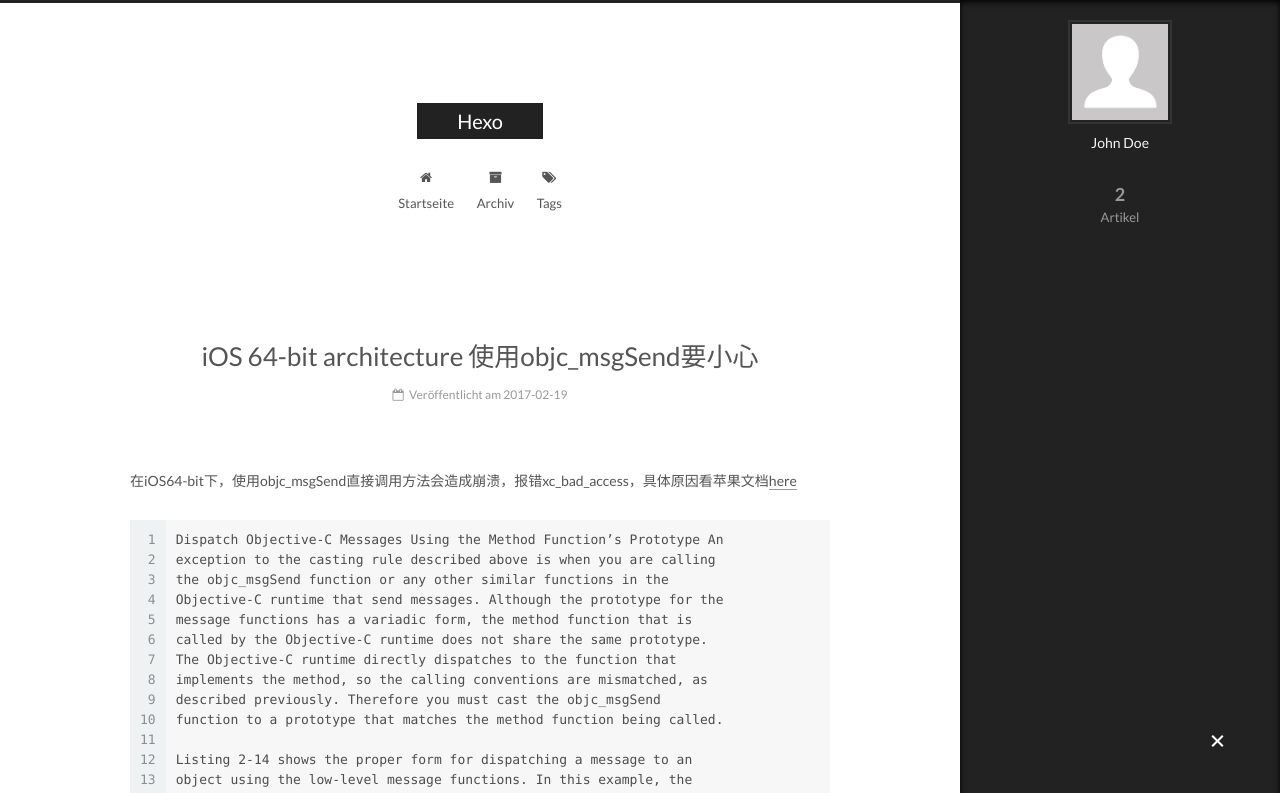
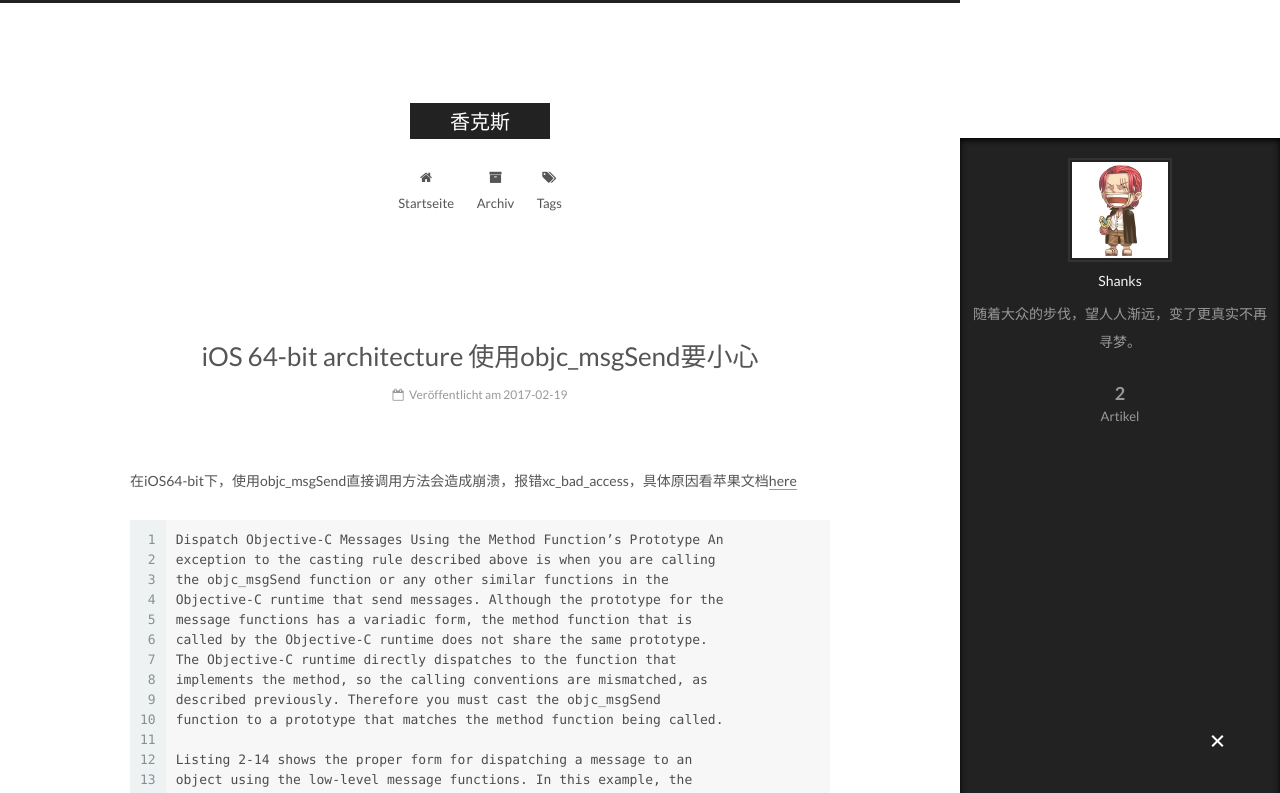
Before and after one commit to shanksGuo/shanksHJKL.github.io, a plain HTML site: page index.html in a window 1280 px wide. Both pictures are taken after a click on the element 1217 px from the left and 742 px from the top of the page. Shown: the top 793 px of the page. Drawn offline with Linux system fonts and the light colour scheme.

Commit message:
Site updated: 2017-02-19 14:09:26

```diff
--- a/2017/02/19/iOS-64-bit-architecture-使用objc-msgSend要小心/index.html
+++ b/2017/02/19/iOS-64-bit-architecture-使用objc-msgSend要小心/index.html
@@ -5,7 +5,7 @@
 
 
 
-<html class="theme-next muse use-motion" lang="">
+<html class="theme-next pisces use-motion" lang="">
 <head>
   <meta charset="UTF-8"/>
 <meta http-equiv="X-UA-Compatible" content="IE=edge" />
@@ -92,7 +92,7 @@
 <meta property="og:type" content="article">
 <meta property="og:title" content="iOS 64-bit architecture 使用objc_msgSend要小心">
 <meta property="og:url" content="http://yoursite.com/2017/02/19/iOS-64-bit-architecture-使用objc-msgSend要小心/index.html">
-<meta property="og:site_name" content="Hexo">
+<meta property="og:site_name" content="香克斯">
 <meta property="og:description" content="在iOS64-bit下，使用objc_msgSend直接调用方法会造成崩溃，报错xc_bad_access，具体原因看苹果文档here
 1234567891011121314151617181920212223242526Dispatch Objective-C Messages Using the Method Function’s Prototype An exception to the c">
 <meta property="og:updated_time" content="2017-02-19T05:46:10.000Z">
@@ -107,7 +107,7 @@
   var NexT = window.NexT || {};
   var CONFIG = {
     root: '/',
-    scheme: 'Muse',
+    scheme: 'Pisces',
     sidebar: {"position":"left","display":"post"},
     fancybox: true,
     motion: true,
@@ -133,7 +133,7 @@
 
 
 
-  <title> iOS 64-bit architecture 使用objc_msgSend要小心 | Hexo </title>
+  <title> iOS 64-bit architecture 使用objc_msgSend要小心 | 香克斯 </title>
 </head>
 
 <body itemscope itemtype="http://schema.org/WebPage" lang="">
@@ -169,7 +169,7 @@
     <div class="custom-logo-site-title">
       <a href="/"  class="brand" rel="start">
         <span class="logo-line-before"><i></i></span>
-        <span class="site-title">Hexo</span>
+        <span class="site-title">香克斯</span>
         <span class="logo-line-after"><i></i></span>
       </a>
     </div>
@@ -255,15 +255,15 @@
   <link itemprop="mainEntityOfPage" href="http://yoursite.com/2017/02/19/iOS-64-bit-architecture-使用objc-msgSend要小心/">
 
   <span style="display:none" itemprop="author" itemscope itemtype="http://schema.org/Person">
-    <meta itemprop="name" content="John Doe">
+    <meta itemprop="name" content="Shanks">
     <meta itemprop="description" content="">
-    <meta itemprop="image" content="/images/avatar.gif">
+    <meta itemprop="image" content="/images/avatar.jpg">
   </span>
 
   <span style="display:none" itemprop="publisher" itemscope itemtype="http://schema.org/Organization">
-    <meta itemprop="name" content="Hexo">
+    <meta itemprop="name" content="香克斯">
     <span style="display:none" itemprop="logo" itemscope itemtype="http://schema.org/ImageObject">
-      <img style="display:none;" itemprop="url image" alt="Hexo" src="">
+      <img style="display:none;" itemprop="url image" alt="香克斯" src="">
     </span>
   </span>
 
@@ -419,11 +419,11 @@
       <section class="site-overview sidebar-panel sidebar-panel-active">
         <div class="site-author motion-element" itemprop="author" itemscope itemtype="http://schema.org/Person">
           <img class="site-author-image" itemprop="image"
-               src="/images/avatar.gif"
-               alt="John Doe" />
-          <p class="site-author-name" itemprop="name">John Doe</p>
+               src="/images/avatar.jpg"
+               alt="Shanks" />
+          <p class="site-author-name" itemprop="name">Shanks</p>
 
-              <p class="site-description motion-element" itemprop="description"></p>
+              <p class="site-description motion-element" itemprop="description">随着大众的步伐，望人人渐远，变了更真实不再寻梦。</p>
 
         </div>
         <nav class="site-state motion-element">
@@ -479,7 +479,7 @@
   <span class="with-love">
     <i class="fa fa-heart"></i>
   </span>
-  <span class="author" itemprop="copyrightHolder">John Doe</span>
+  <span class="author" itemprop="copyrightHolder">Shanks</span>
 </div>
 
 
@@ -490,7 +490,7 @@
 <div class="theme-info">
   Theme -
   <a class="theme-link" href="https://github.com/iissnan/hexo-theme-next">
-    NexT.Muse
+    NexT.Pisces
   </a>
 </div>
 
@@ -559,6 +559,13 @@
 
 
 
+  <script type="text/javascript" src="/js/src/affix.js?v=5.1.0"></script>
+
+  <script type="text/javascript" src="/js/src/schemes/pisces.js?v=5.1.0"></script>
+
+
+
+
   <script type="text/javascript" src="/js/src/scrollspy.js?v=5.1.0"></script>
 <script type="text/javascript" src="/js/src/post-details.js?v=5.1.0"></script>
 
--- a/index.html
+++ b/index.html
@@ -5,7 +5,7 @@
 
 
 
-<html class="theme-next muse use-motion" lang="">
+<html class="theme-next pisces use-motion" lang="">
 <head>
   <meta charset="UTF-8"/>
 <meta http-equiv="X-UA-Compatible" content="IE=edge" />
@@ -87,12 +87,15 @@
 
 
 
+<meta name="description" content="随着大众的步伐，望人人渐远，变了更真实不再寻梦。">
 <meta property="og:type" content="website">
-<meta property="og:title" content="Hexo">
+<meta property="og:title" content="香克斯">
 <meta property="og:url" content="http://yoursite.com/index.html">
-<meta property="og:site_name" content="Hexo">
+<meta property="og:site_name" content="香克斯">
+<meta property="og:description" content="随着大众的步伐，望人人渐远，变了更真实不再寻梦。">
 <meta name="twitter:card" content="summary">
-<meta name="twitter:title" content="Hexo">
+<meta name="twitter:title" content="香克斯">
+<meta name="twitter:description" content="随着大众的步伐，望人人渐远，变了更真实不再寻梦。">
 
 
 
@@ -100,7 +103,7 @@
   var NexT = window.NexT || {};
   var CONFIG = {
     root: '/',
-    scheme: 'Muse',
+    scheme: 'Pisces',
     sidebar: {"position":"left","display":"post"},
     fancybox: true,
     motion: true,
@@ -126,7 +129,7 @@
 
 
 
-  <title> Hexo </title>
+  <title> 香克斯 </title>
 </head>
 
 <body itemscope itemtype="http://schema.org/WebPage" lang="">
@@ -164,7 +167,7 @@
     <div class="custom-logo-site-title">
       <a href="/"  class="brand" rel="start">
         <span class="logo-line-before"><i></i></span>
-        <span class="site-title">Hexo</span>
+        <span class="site-title">香克斯</span>
         <span class="logo-line-after"><i></i></span>
       </a>
     </div>
@@ -250,15 +253,15 @@
   <link itemprop="mainEntityOfPage" href="http://yoursite.com/2017/02/19/iOS-64-bit-architecture-使用objc-msgSend要小心/">
 
   <span style="display:none" itemprop="author" itemscope itemtype="http://schema.org/Person">
-    <meta itemprop="name" content="John Doe">
+    <meta itemprop="name" content="Shanks">
     <meta itemprop="description" content="">
-    <meta itemprop="image" content="/images/avatar.gif">
+    <meta itemprop="image" content="/images/avatar.jpg">
   </span>
 
   <span style="display:none" itemprop="publisher" itemscope itemtype="http://schema.org/Organization">
-    <meta itemprop="name" content="Hexo">
+    <meta itemprop="name" content="香克斯">
     <span style="display:none" itemprop="logo" itemscope itemtype="http://schema.org/ImageObject">
-      <img style="display:none;" itemprop="url image" alt="Hexo" src="">
+      <img style="display:none;" itemprop="url image" alt="香克斯" src="">
     </span>
   </span>
 
@@ -373,15 +376,15 @@
   <link itemprop="mainEntityOfPage" href="http://yoursite.com/2017/02/19/初来乍到/">
 
   <span style="display:none" itemprop="author" itemscope itemtype="http://schema.org/Person">
-    <meta itemprop="name" content="John Doe">
+    <meta itemprop="name" content="Shanks">
     <meta itemprop="description" content="">
-    <meta itemprop="image" content="/images/avatar.gif">
+    <meta itemprop="image" content="/images/avatar.jpg">
   </span>
 
   <span style="display:none" itemprop="publisher" itemscope itemtype="http://schema.org/Organization">
-    <meta itemprop="name" content="Hexo">
+    <meta itemprop="name" content="香克斯">
     <span style="display:none" itemprop="logo" itemscope itemtype="http://schema.org/ImageObject">
-      <img style="display:none;" itemprop="url image" alt="Hexo" src="">
+      <img style="display:none;" itemprop="url image" alt="香克斯" src="">
     </span>
   </span>
 
@@ -515,11 +518,11 @@
       <section class="site-overview sidebar-panel sidebar-panel-active">
         <div class="site-author motion-element" itemprop="author" itemscope itemtype="http://schema.org/Person">
           <img class="site-author-image" itemprop="image"
-               src="/images/avatar.gif"
-               alt="John Doe" />
-          <p class="site-author-name" itemprop="name">John Doe</p>
+               src="/images/avatar.jpg"
+               alt="Shanks" />
+          <p class="site-author-name" itemprop="name">Shanks</p>
 
-              <p class="site-description motion-element" itemprop="description"></p>
+              <p class="site-description motion-element" itemprop="description">随着大众的步伐，望人人渐远，变了更真实不再寻梦。</p>
 
         </div>
         <nav class="site-state motion-element">
@@ -575,7 +578,7 @@
   <span class="with-love">
     <i class="fa fa-heart"></i>
   </span>
-  <span class="author" itemprop="copyrightHolder">John Doe</span>
+  <span class="author" itemprop="copyrightHolder">Shanks</span>
 </div>
 
 
@@ -586,7 +589,7 @@
 <div class="theme-info">
   Theme -
   <a class="theme-link" href="https://github.com/iissnan/hexo-theme-next">
-    NexT.Muse
+    NexT.Pisces
   </a>
 </div>
 
@@ -655,6 +658,13 @@
 
 
 
+  <script type="text/javascript" src="/js/src/affix.js?v=5.1.0"></script>
+
+  <script type="text/javascript" src="/js/src/schemes/pisces.js?v=5.1.0"></script>
+
+
+
+
 
 
 
```
Also changed, not shown: 2017/02/19/初来乍到/index.html (+22 -15 lines), archives/2017/02/index.html (+23 -13 lines), archives/2017/index.html (+23 -13 lines), archives/index.html (+23 -13 lines), images/avatar.jpg (added), uploads/avatar.jpg (added).
